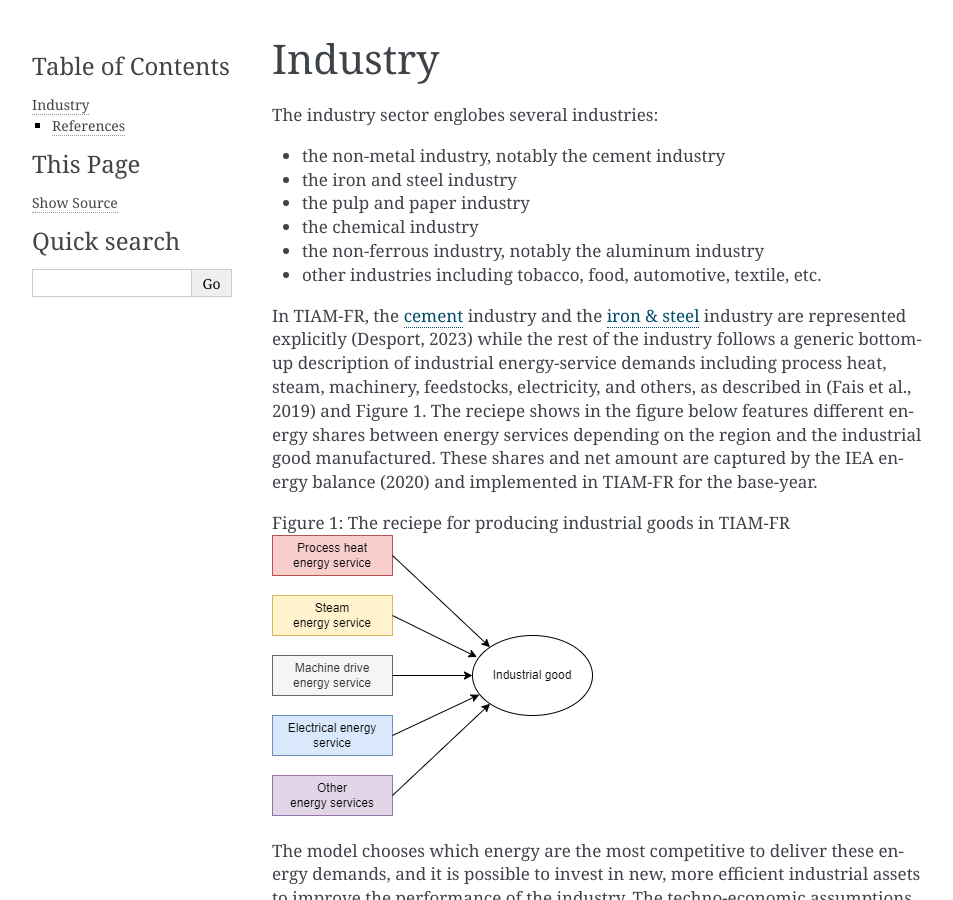
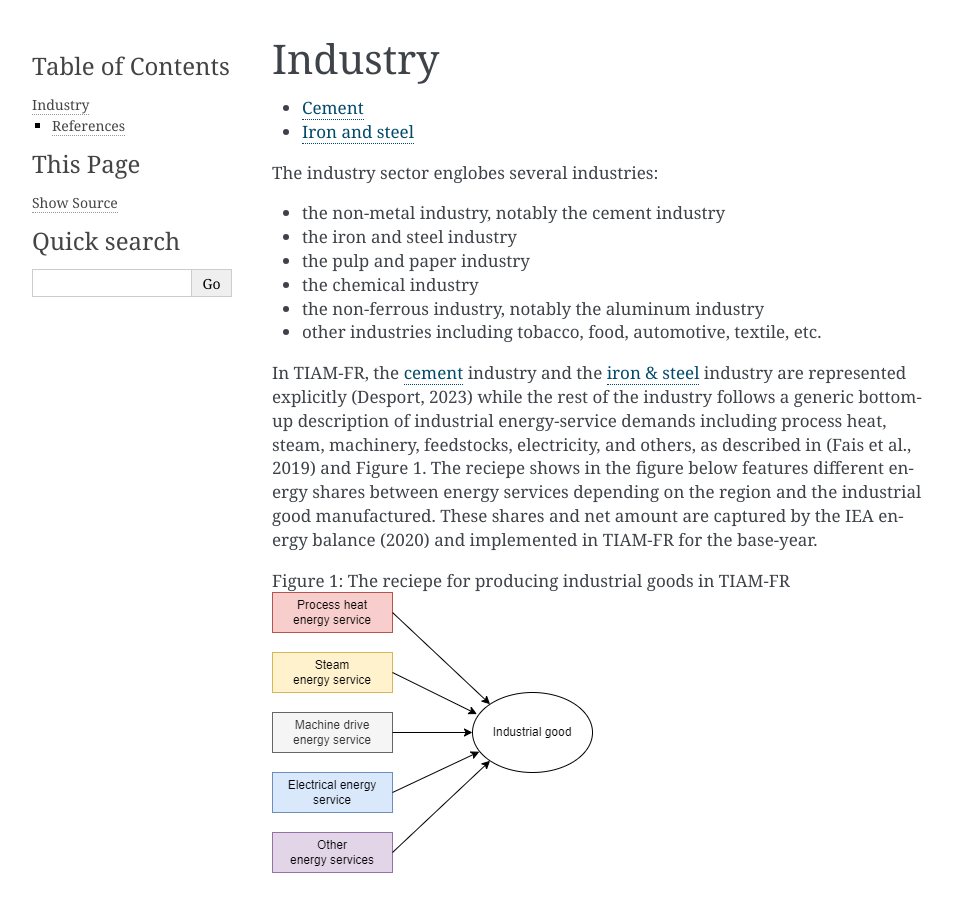
Before and after one commit to LucasDesport/tiam-fr, a Sphinx documentation site: the page built from docs/energy-sectors/industry/index.md, in a window 1280 px wide and 900 px high. Shown: the whole window, without its empty margins (148-1101 px from the left). Built offline with Sphinx 7.4.7, drawn with Linux system fonts in a browser that asks for light colours; some of the changed lines change nothing that is shown.

Commit message:
Update index.md

````diff
--- a/docs/energy-sectors/industry/index.md
+++ b/docs/energy-sectors/industry/index.md
@@ -1,4 +1,12 @@
 # Industry
+
+```{toctree}
+---
+titlesonly:
+glob:
+---
+*
+```
 
 The industry sector englobes several industries:
 + the non-metal industry, notably the cement industry
````
